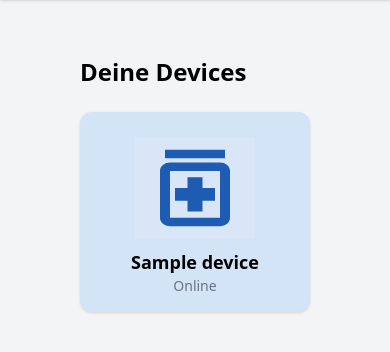
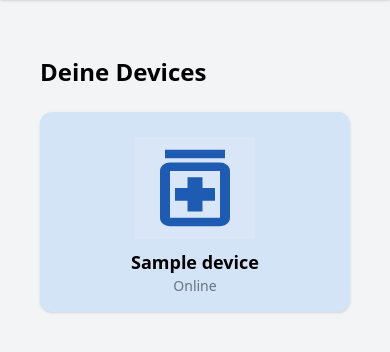
Before and after one commit to nodedev7425/Medibuddy-backend, a Django app: page / in a window 390 px wide. Shown: the part 56-408 px from the top of the page. Run offline with Django 5.2, Linux system fonts and the light colour scheme; a user stored in the database is signed in; tables that the repository leaves empty hold one stand-in row (values such as "Sample post"); style sheets or scripts are compiled from the project's sources; parts of the project's set-up code (start-up, migrations or seed data) failed here and were passed over.

Commit message:
Fix padding

```diff
--- a/templates/box.html
+++ b/templates/box.html
@@ -2,7 +2,7 @@
 {% load static %}
 
 {% block content %}
-    <section class="py-8 px-14">
+    <section class="py-8 px-4 lg:px-14">
         <div class="flex flex-row items-center justify-between mb-6">
             <a href="{% url 'device-detail' device_id %}">
                 <img src="{% static 'icons/arrow-left.svg' %}" class="w-8 h-8">
--- a/templates/device.html
+++ b/templates/device.html
@@ -2,7 +2,7 @@
 {% load static %}
 
 {% block content %}
-<section class="py-8 px-14">
+<section class="py-8 px-4 lg:px-14">
    <div class="flex flex-row items-center justify-between mb-6">
         <a href="{% url 'devices' %}">
             <img src="{% static 'icons/arrow-left.svg' %}" class="w-8 h-8">
--- a/templates/devices.html
+++ b/templates/devices.html
@@ -3,7 +3,7 @@
 
 {% block content %}
 
-<section class="py-8 px-14">
+<section class="py-8 px-4 lg:px-14">
 
     <h1 class="text-2xl font-bold mb-6">
         Deine Devices
```
